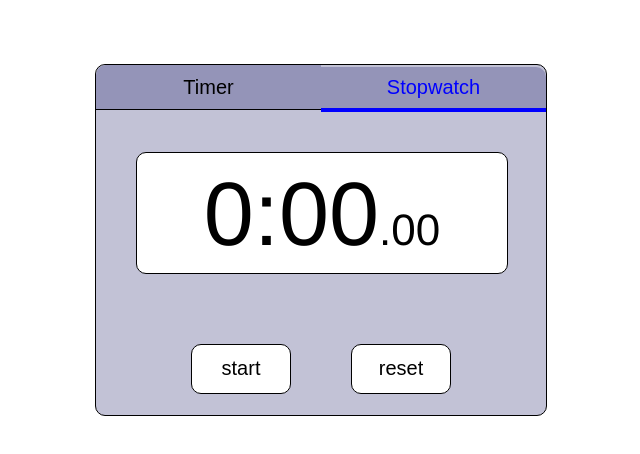
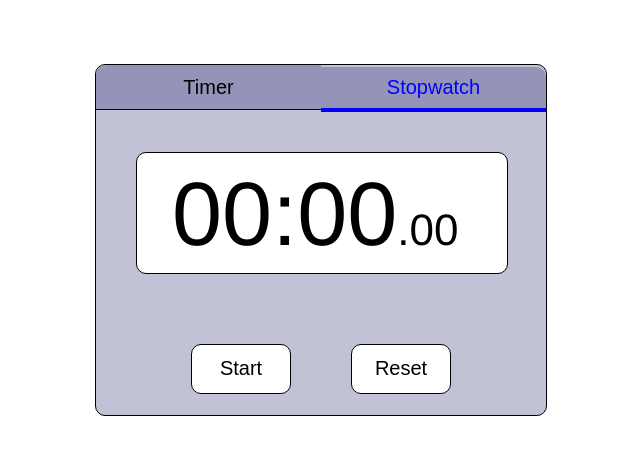
Before and after one commit to krakower/stopwatch, a React (Create React App) app: page / in a window 1280 px wide. Shown: the top 454 px of the page, without its empty margins (319-959 px from the left). Built offline with nearby package versions, Linux system fonts and the light colour scheme.

Commit message:
Lap functionality added!
Lap functionality finally works! Unless I decide later to add hour functionality to this timer/stopwatch, I think I am done with the project for now. I even made the lap functionality with hooks!

```diff
--- a/src/Buttons.js
+++ b/src/Buttons.js
@@ -160,22 +160,22 @@ export default class Buttons extends React.Component {
 
     if(timerMode && (this.state.timerTime === 0)) {
       currentTime = this.state.timerTime;
-      leftButtonText = 'ok';
-      rightButtonText = 'reset';
+      leftButtonText = 'Ok';
+      rightButtonText = 'Reset';
     } else if(timerMode) {
       currentTime = this.state.timerTime;
-      rightButtonText = 'reset';
+      rightButtonText = 'Reset';
       this.state.timerIsTiming
-      ? leftButtonText = 'stop'
-      : leftButtonText = 'start';
+      ? leftButtonText = 'Stop'
+      : leftButtonText = 'Start';
     } else if(this.state.stopwatchIsTiming) {
       currentTime = this.state.stopwatchTime;
-      leftButtonText = 'stop';
-      rightButtonText = 'lap';
+      leftButtonText = 'Stop';
+      rightButtonText = 'Lap';
     } else {
       currentTime = this.state.stopwatchTime;
-      leftButtonText = 'start'
-      rightButtonText = 'reset';
+      leftButtonText = 'Start'
+      rightButtonText = 'Reset';
     }
 
     return (
--- a/src/Display.js
+++ b/src/Display.js
@@ -75,6 +75,8 @@ export default class Display extends React.Component {
 
     let minutes = Math.floor(currentTime/6000);
     let seconds = Math.floor((currentTime % 6000)/100);
+    let timerSeconds = Math.ceil((currentTime % 6000)/100);
+    let timerMinutes = minutes;
     let centiseconds = Math.floor(currentTime % 100);
 
     if(seconds < 10) {
@@ -84,8 +86,16 @@ export default class Display extends React.Component {
       minutes = minutes + 1;
     }
 
+    if(timerSeconds >= 60) {
+      timerMinutes = timerMinutes + 1;
+      timerSeconds = timerSeconds - 60;
+    }
+
     if(centiseconds < 10) {
       centiseconds = '0'.concat(centiseconds);
+    }
+    if(minutes < 10) {
+      minutes = '0'.concat(minutes);
     }
 
 
@@ -129,15 +139,15 @@ export default class Display extends React.Component {
       return (
         <div className="container">
           <div className="clockFace" onClick = {() => this.props.editingCallback()}>
-            {minutes}<span className="smallTime">m</span> {seconds}<span className="smallTime">s</span>
+            {timerMinutes}<span className="smallTime">m</span> {timerSeconds}<span className="smallTime">s</span>
           </div>
         </div>
       )
     } else {
       return (
-        <div className="container">
+        <div className="container stopwatch">
           <div className="clockFace">
-            {minutes}:{seconds}<span className="smallTime">.{centiseconds}</span>
+            &nbsp;{minutes}:{seconds}<span className="smallTime">.{centiseconds}</span>
           </div>
         </div>
       )
--- a/src/History.js
+++ b/src/History.js
@@ -17,6 +17,7 @@ export default function History(props) {
     }
   }, [props.currentTime]);
 
+
   useEffect(() => {
     if(props.isStopwatchReset) {
       setLapHistory(new Map());
@@ -26,6 +27,7 @@ export default function History(props) {
     }
   },[props.isStopwatchReset]);
 
+
   useEffect(() => {
     setPrevLapTime(currentLapTime);
     setLapCount(lapCount + 1);
@@ -33,7 +35,8 @@ export default function History(props) {
 
 
   useEffect(() => {
-     const historyArray = Array.from(lapHistory.values());
+     let historyArray = Array.from(lapHistory.values());
+     historyArray = historyArray.reverse();
      let newTableData = historyArray.map((lapTime,lapNumber) => {
        let minutes = Math.floor(lapTime/6000);
        let seconds = Math.floor((lapTime % 6000)/100);
@@ -47,9 +50,13 @@ export default function History(props) {
        if(centiseconds < 10) {
          centiseconds = '0'.concat(centiseconds);
        }
+       if(minutes < 10) {
+         minutes = '0'.concat(minutes);
+       }
+
        return (
          <tr>
-           <td>{lapNumber + 1}</td>
+           <td>Lap {historyArray.length - lapNumber}</td>
            <td>{minutes}:{seconds}.{centiseconds}</td>
          </tr>
        );
@@ -61,8 +68,8 @@ export default function History(props) {
     return([]);
   }
   return (
-    <div>
-      <table id='lapTable'>
+    <div className="container history">
+      <table>
         <tbody>
           {tableData}
         </tbody>
--- a/src/index.css
+++ b/src/index.css
@@ -4,6 +4,13 @@ body {
 
 .container {
   text-align: center;
+}
+
+.stopwatch {
+  text-align: justify;
+  margin: 0;
+  padding: 0;
+  position: relative;
 }
 
 .frame {
@@ -81,6 +88,37 @@ button.selector.highlighted {
 
 
 .patrick {
-  height: 80%;
-  width: 80%;
+  height: 90%;
+  width: 90%;
 }
+
+
+
+table {
+  border-radius: 10px;
+  border: 1px solid black;
+  padding: 10px;
+  background-color: #c2c2d6;
+  margin-top: 15px;
+  margin-left: 87.5px;
+  width: 250px;
+}
+
+tbody {
+  height: 254px;
+  width: 250px;
+  display: block;
+  overflow: auto;
+}
+
+td {
+  border: 1px solid black;
+  width: 100px;
+  border-radius: 0px;
+  margin: 10px;
+  padding: 10px;
+  background-color: white;
+  margin-bottom: 5px;
+  margin-top: 10px;
+  font-size: 16px;
+}
```
